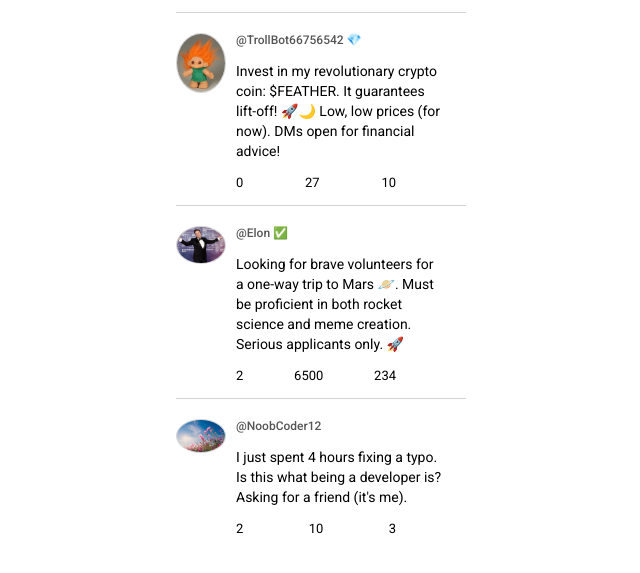
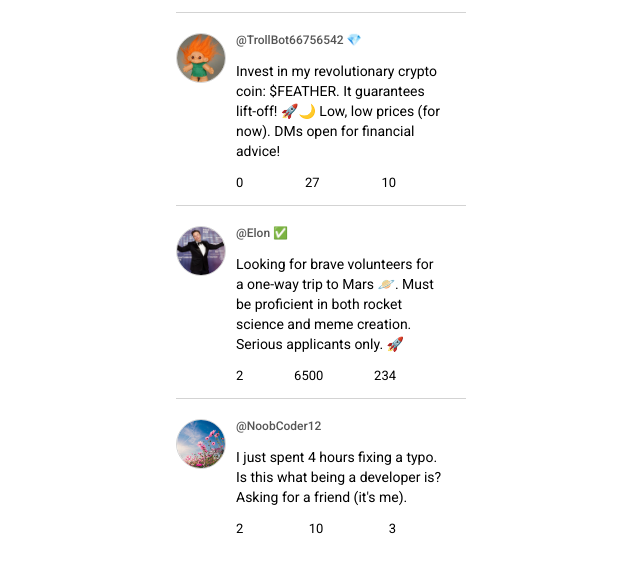
Before and after one commit to Anuska86/Chirper, a plain HTML site: page index.html in a window 1280 px wide. Shown: the part 185-758 px from the top of the page, without its empty margins (319-959 px from the left). Drawn offline with Linux system fonts and the light colour scheme.

Commit message:
Update index.css

```diff
--- a/index.css
+++ b/index.css
@@ -121,6 +121,8 @@ button {
   border: 1px solid lightgray;
   border-radius: 50%;
   width: 48px;
+  height: 48px;
+  object-fit: cover;
 }
 
 /* utility */
```
